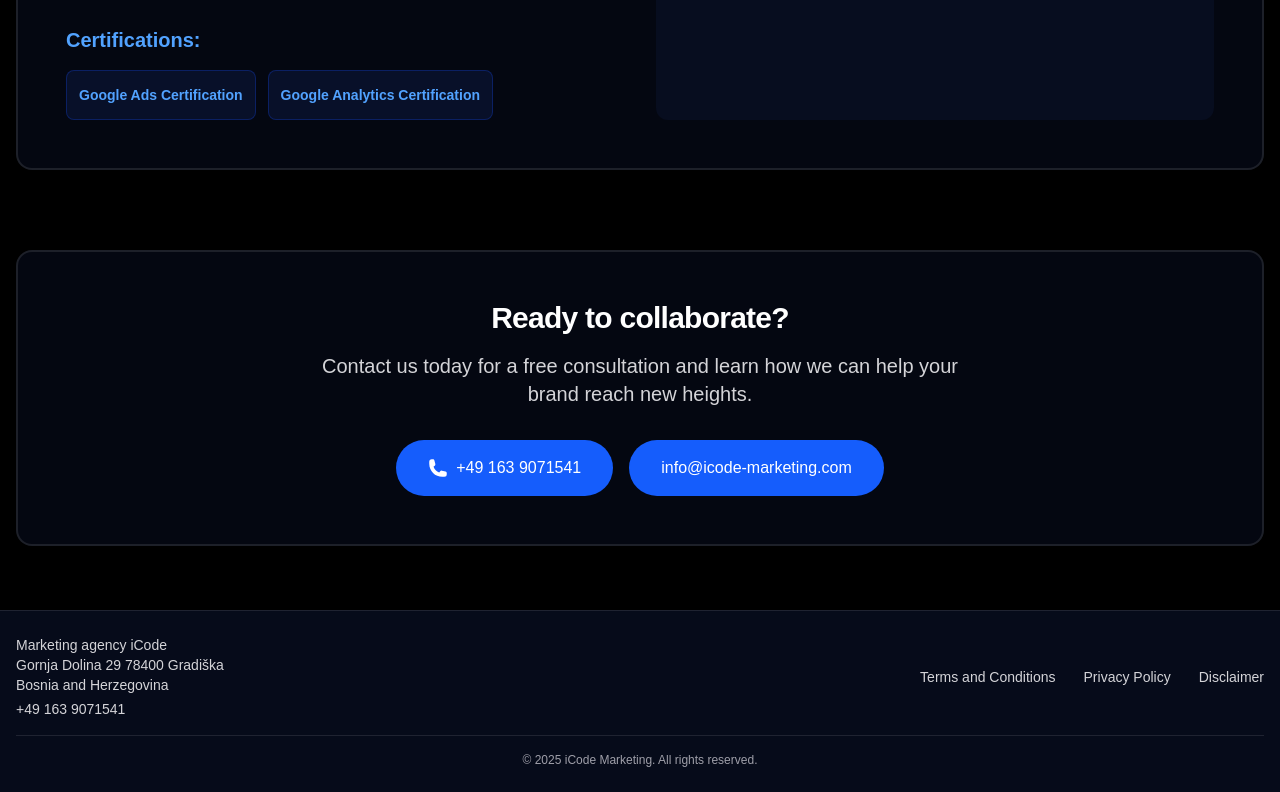
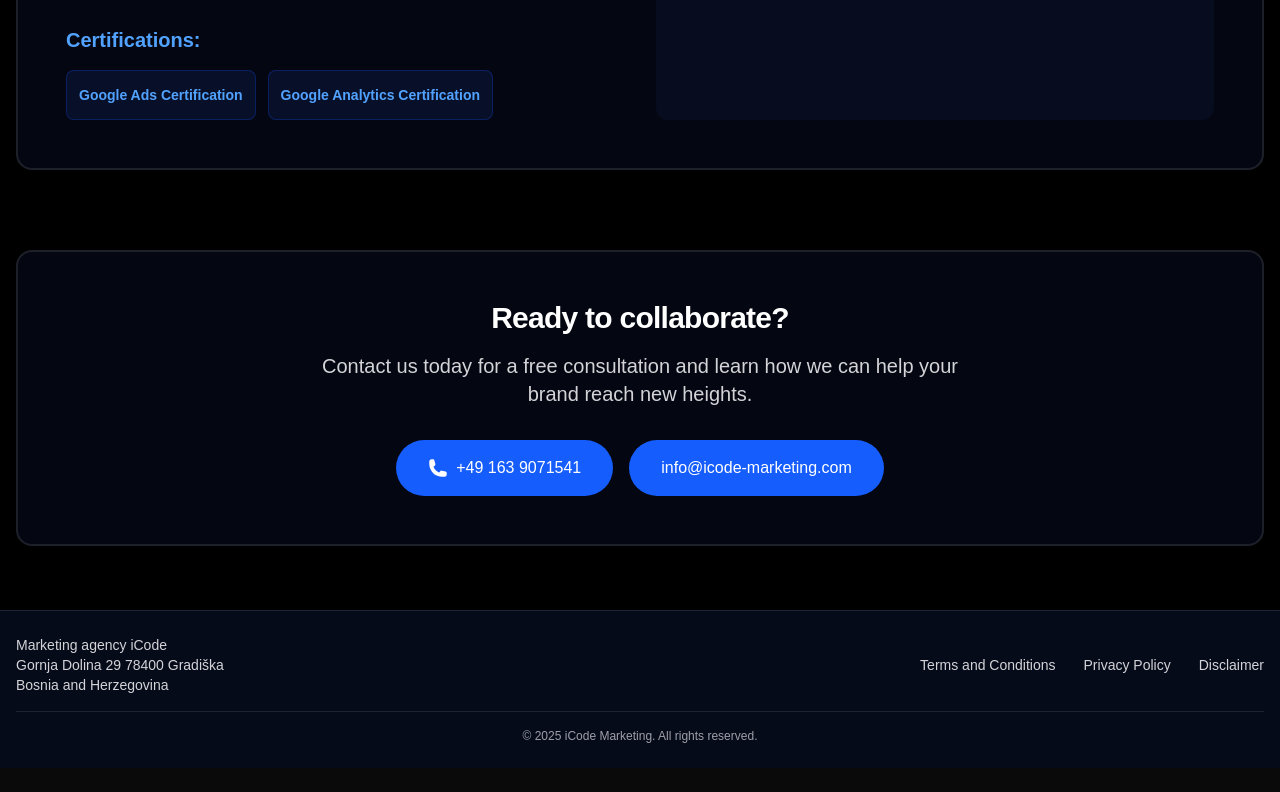
Before and after one commit to SergejNov/iCode-Portfolio, a Next.js app: page /en/services in a window 1280 px wide. Shown: the part 4492-5284 px from the top of the page. After the commit the page ends 5260 px from the top, so only its background shows below. Built offline with nearby package versions, Linux system fonts and the light colour scheme.

Commit message:
Footer fix

```diff
--- a/app/[locale]/components/Footer.tsx
+++ b/app/[locale]/components/Footer.tsx
@@ -16,11 +16,6 @@ export default function Footer() {
               className="text-zinc-300 text-sm"
               dangerouslySetInnerHTML={{ __html: t('footer.companyInfo') }}
             />
-            <p className="text-zinc-300 text-sm mt-1">
-              <a href={`tel:${t('footer.phone')}`} className="hover:text-blue-400 transition-colors">
-                {t('footer.phone')}
-              </a>
-            </p>
           </div>
 
           {/* Legal Links */}
--- a/messages/sr.ts
+++ b/messages/sr.ts
@@ -568,7 +568,7 @@ export default {
     }
   },
   footer: {
-    companyInfo: "Marketinška agencija iCode<br />Gornja Dolina 29 78400 Gradiška<br />Bosna i Hercegovina",
+    companyInfo: "Marketinška agencija iCode<br />Gradiška, Bosna i Hercegovina",
     phone: "+49 163 9071541",
     legalLinks: {
       terms: "Uslovi korišćenja",
```
